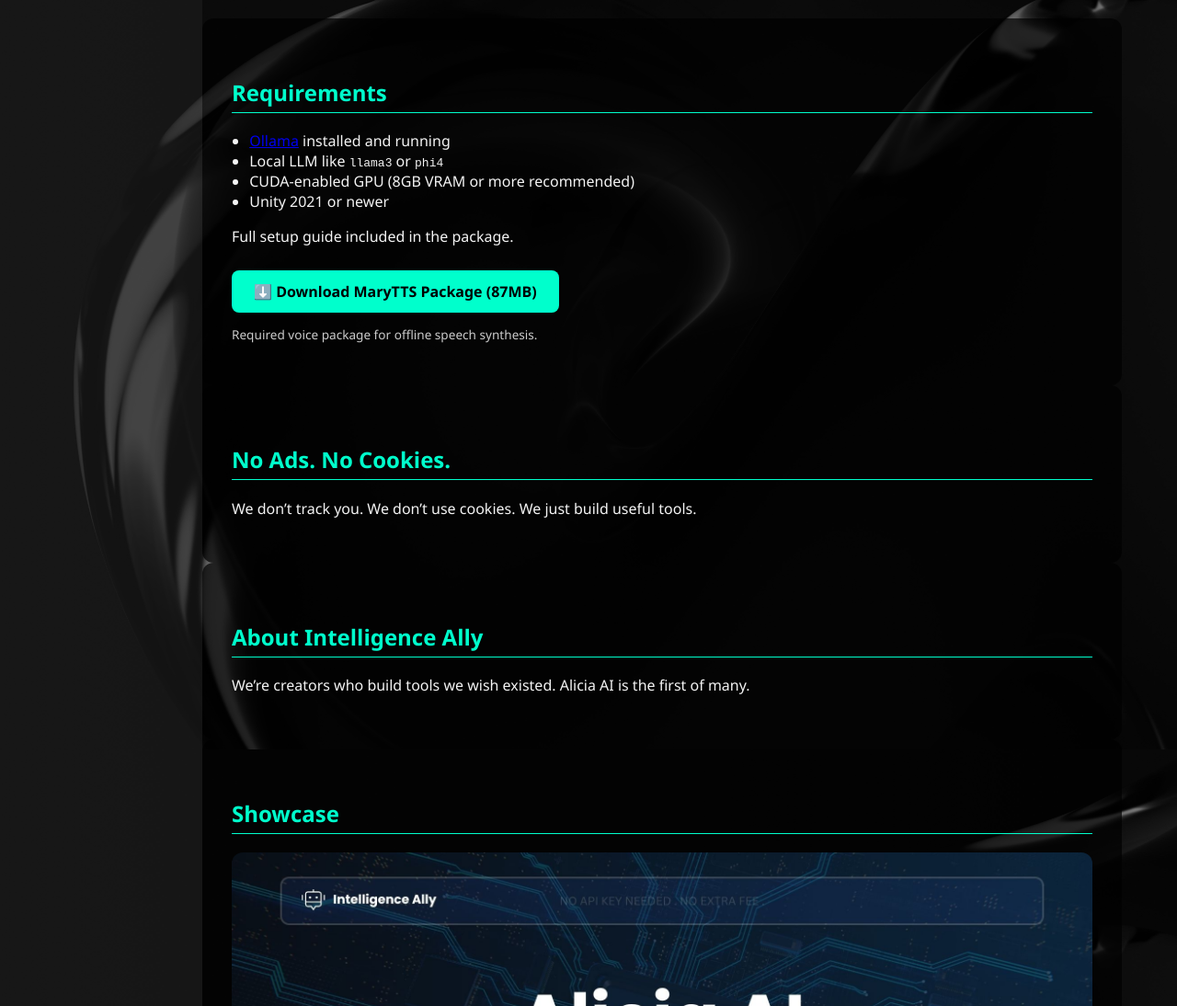
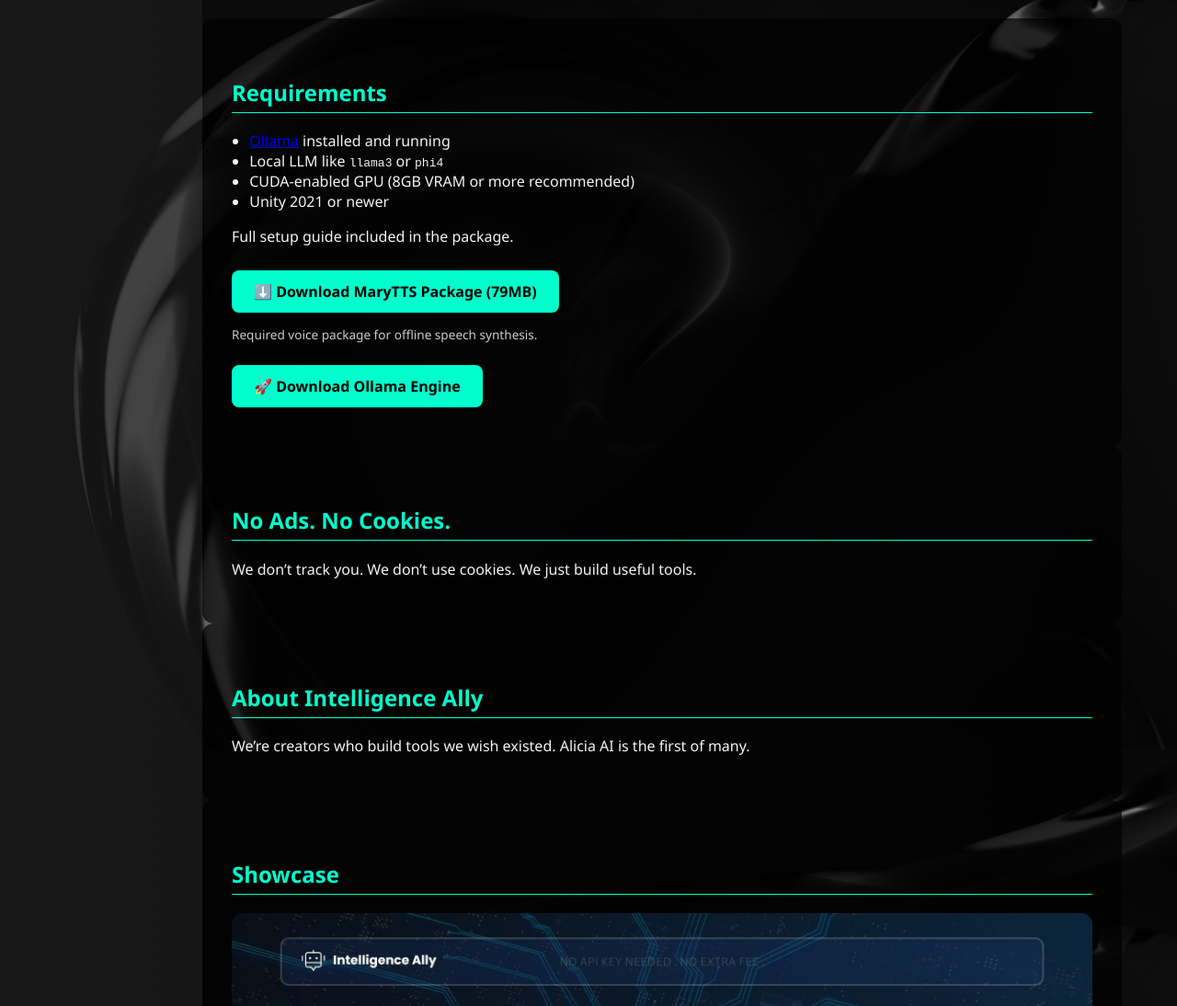
Before and after one commit to jfkrzy99/Alicia-AI, a plain HTML site: page index.html in a window 1280 px wide. Shown: the part 1233-2327 px from the top of the page at 92% size. Drawn offline with Linux system fonts and the light colour scheme.

Commit message:
Add files via upload

```diff
--- a/index.html
+++ b/index.html
@@ -309,11 +309,14 @@
            download
            target="_blank"
            rel="noopener noreferrer">
-            ⬇️ Download MaryTTS Package (87MB)
+            ⬇️ Download MaryTTS Package (79MB)
         </a>
         <p style="font-size: 0.85rem; color: #ccc; margin-top: 0.25rem;">
             Required voice package for offline speech synthesis.
         </p>
+        <a class="button" href="https://ollama.com" target="_blank" style="margin-top: 10px;">
+            🚀 Download Ollama Engine
+        </a>
     </section>
 
     <section class="section content">
```
